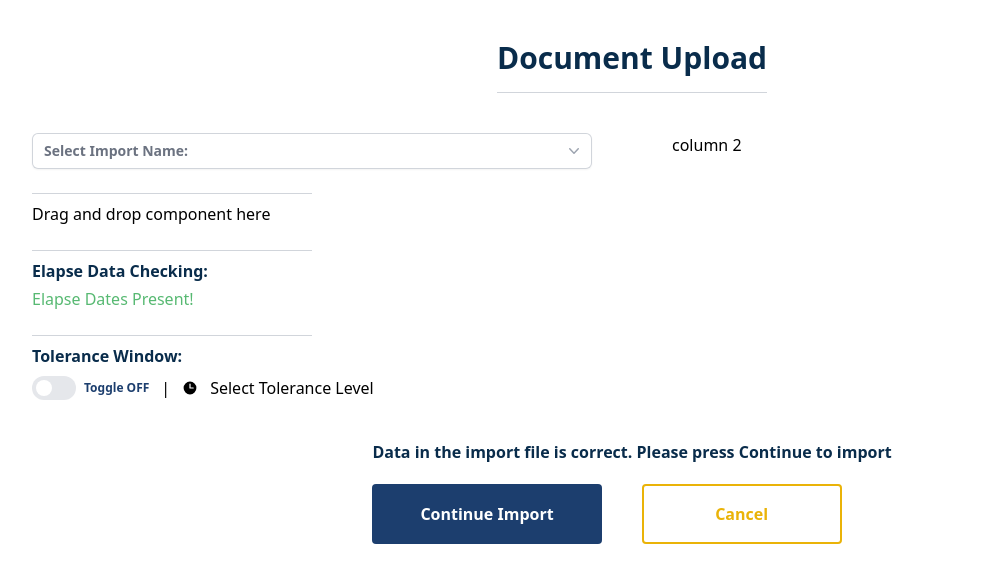
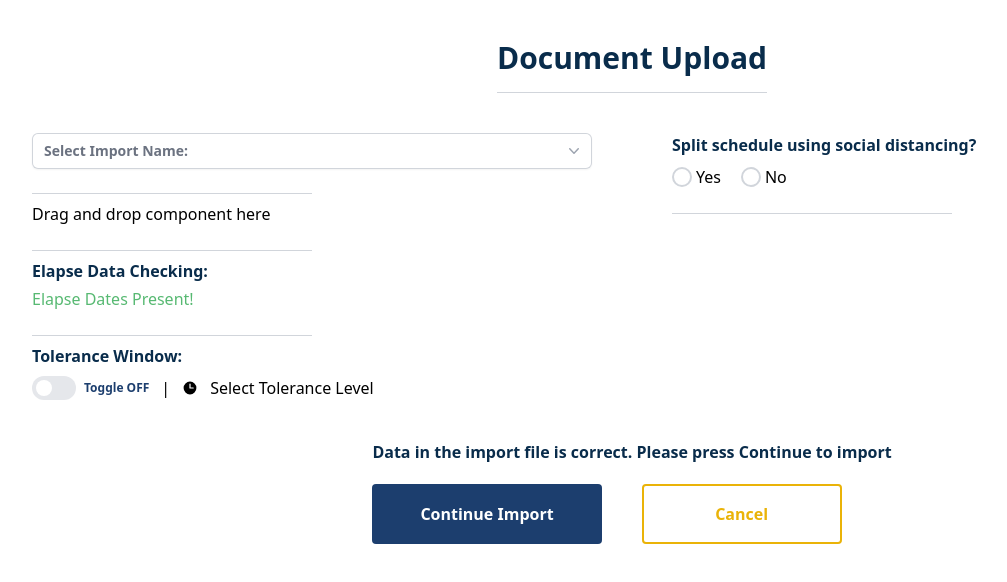
Before and after one commit to johanDev19/skyhop-code-assignment, a React (Vite) app: page / in a window 1280 px wide. Shown: the top 582 px of the page, without its empty margins (8-1015 px from the left). Built offline with nearby package versions, Linux system fonts and the light colour scheme.

Commit message:
feat: create Radio component

```diff
--- /dev/null
+++ b/src/components/Radio.tsx
@@ -0,0 +1,61 @@
+import { useState } from "react";
+
+import Text from "./Text";
+
+interface Options {
+  label: string;
+  value: string;
+}
+
+interface Props {
+  onChange: (value: string | undefined) => void | Promise<void> | undefined;
+  options: Options[];
+  title?: string;
+}
+
+function Radio({ onChange, options, title }: Props) {
+  const [selectedOption, setSelectedOption] = useState("");
+
+  const handleOptionChange = (event: React.ChangeEvent<HTMLInputElement>) => {
+    setSelectedOption(event.target.value);
+    onChange(event.target.value);
+  };
+
+  return (
+    <div className="flex flex-col gap-2">
+      {title && <Text as="h6">{title}</Text>}
+      <div className="flex gap-5">
+        {options.map((option, index) => (
+          <label
+            className="flex items-center gap-1 cursor-pointer"
+            key={`${index}-${option.value}}`}
+          >
+            <input
+              type="radio"
+              name="options"
+              value={option.value}
+              onChange={handleOptionChange}
+              className="hidden"
+            />
+            {selectedOption === option.value && (
+              <div className="w-5 h-5 relative bg-white flex justify-center items-center border-skyhopBlue border-2 rounded-full ">
+                <div className="w-3 h-3 bg-skyhopBlue rounded-full"></div>
+              </div>
+            )}
+            {selectedOption !== option.value && (
+              <div className="w-5 h-5 relative  bg-white flex justify-center items-center border-gray-300 border-2 rounded-full " />
+            )}
+            {option.label}
+          </label>
+        ))}
+      </div>
+    </div>
+  );
+}
+
+Radio.defaultProps = {
+  onChange: () => {},
+  options: [],
+};
+
+export default Radio;
--- a/src/pages/UploadDocument.tsx
+++ b/src/pages/UploadDocument.tsx
@@ -1,4 +1,5 @@
 import Button from "../components/Button";
+import Radio from "../components/Radio";
 import Divider from "../components/Divider";
 import Dropdown from "../components/Dropdown";
 import ElapseStatus from "../components/ElapseStatus";
@@ -23,7 +24,17 @@ function UploadDocument(): JSX.Element {
           <Divider className="!w-[50%]" />
           <ToleranceWindow onChange={() => {}} />
         </div>
-        <div className="flex flex-col gap-2 w-full">column 2</div>
+        <div className="flex flex-col gap-2 w-full">
+          <Radio
+            onChange={console.log}
+            options={[
+              { label: "Yes", value: "1" },
+              { label: "No", value: "2" },
+            ]}
+            title="Split schedule using social distancing?"
+          />
+          <Divider className="!w-[50%]" />
+        </div>
       </div>
       <div className="flex flex-col gap-5">
         <Text>
```
